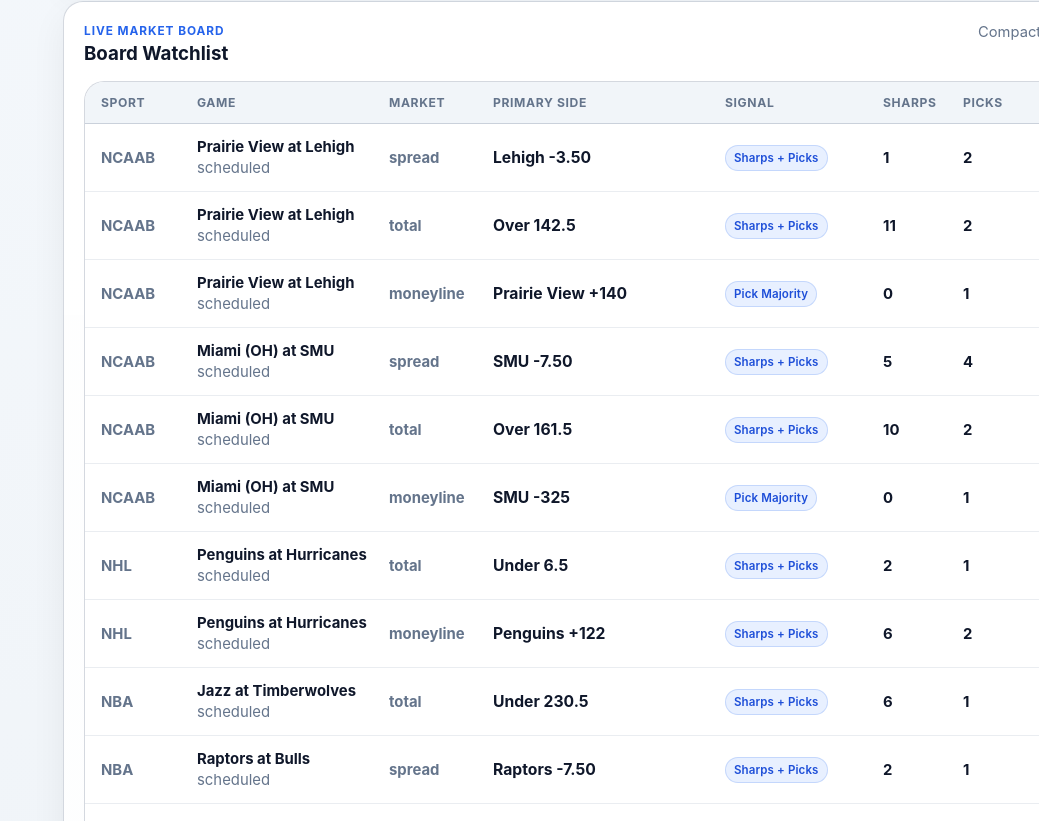
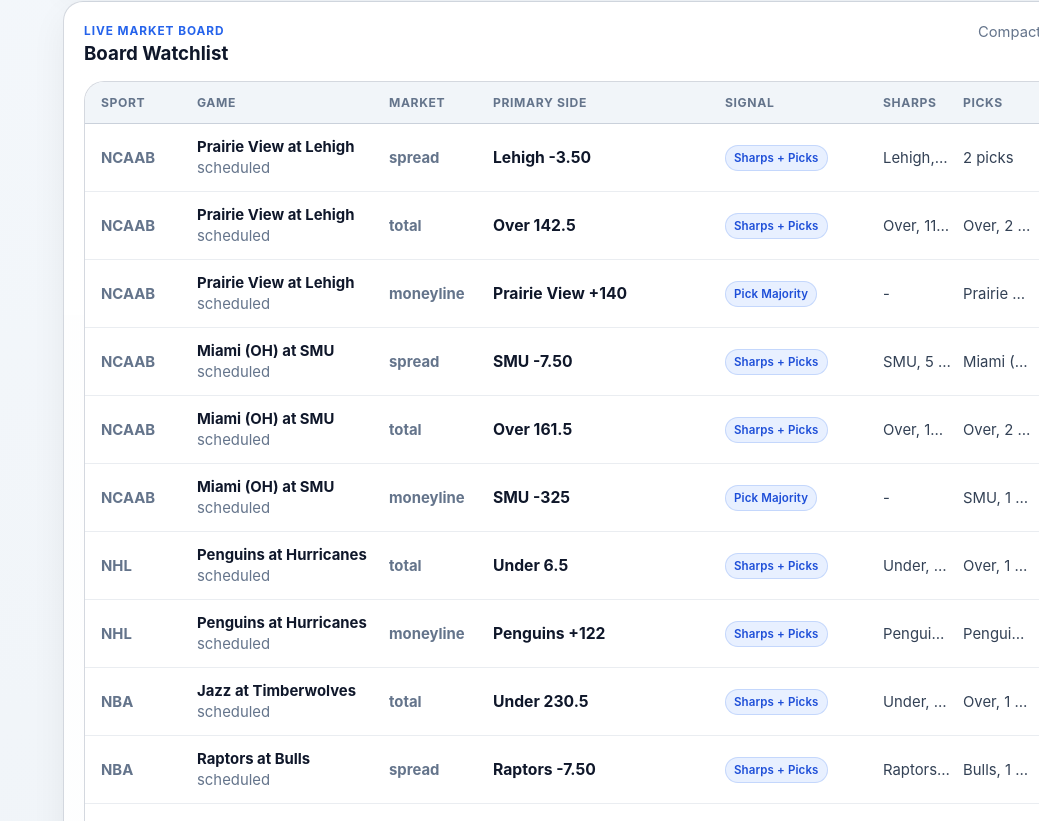
Before and after one commit to kevinheinzelman/action-exporter-view, a Next.js app: page / in a window 1280 px wide. Shown: the part 1559-2380 px from the top of the page, without its empty margins (241-1280 px from the left). Built offline with nearby package versions, Linux system fonts and the light colour scheme.

Commit message:
Add files via upload

```diff
--- a/app/globals.css
+++ b/app/globals.css
@@ -622,6 +622,13 @@
   color: var(--text);
 }
 
+.current-board-detail-cell {
+  white-space: nowrap;
+  overflow: hidden;
+  text-overflow: ellipsis;
+  color: var(--text-soft);
+}
+
 .current-board-game-cell {
   display: grid;
   gap: 3px;
--- a/app/page.tsx
+++ b/app/page.tsx
@@ -87,6 +87,58 @@
   }
 
   return getPrimarySignalSide(row, 'sharp') === getPrimarySignalSide(row, 'picks') ? 'Agree' : 'Conflict';
+}
+
+function getSharpViewText(game: Record<string, any>, market: string, row: Record<string, any>): string {
+  const count = getSharpCount(row);
+  if (count <= 0) {
+    return '-';
+  }
+
+  const side = getPrimarySignalSide(row, 'sharp');
+  if (market === 'total') {
+    if (side === 'over') {
+      return `Over, ${count} sharps`;
+    }
+    if (side === 'under') {
+      return `Under, ${count} sharps`;
+    }
+    return `${count} sharps`;
+  }
+
+  if (side === 'away') {
+    return `${game.awayTeam ?? 'Away'}, ${count} sharps`;
+  }
+  if (side === 'home') {
+    return `${game.homeTeam ?? 'Home'}, ${count} sharps`;
+  }
+  return `${count} sharps`;
+}
+
+function getPickViewText(game: Record<string, any>, market: string, row: Record<string, any>): string {
+  const count = getPickCount(row);
+  if (count <= 0) {
+    return '-';
+  }
+
+  const side = getPrimarySignalSide(row, 'picks');
+  if (market === 'total') {
+    if (side === 'over') {
+      return `Over, ${count} picks`;
+    }
+    if (side === 'under') {
+      return `Under, ${count} picks`;
+    }
+    return `${count} picks`;
+  }
+
+  if (side === 'away') {
+    return `${game.awayTeam ?? 'Away'}, ${count} picks`;
+  }
+  if (side === 'home') {
+    return `${game.homeTeam ?? 'Home'}, ${count} picks`;
+  }
+  return `${count} picks`;
 }
 
 function getTopBetScore(row: Record<string, any>): number {
@@ -328,8 +380,8 @@
     () =>
       [...marketRows]
         .filter(({ game, market, row }) => {
-          const hasSignal = getSharpCount(row) > 0 || getPickCount(row) > 0;
-          if (!hasSignal) {
+          const hasAlignedSignal = getSharpCount(row) > 0 && getPickCount(row) > 0 && getAgreementLabel(row) === 'Agree';
+          if (!hasAlignedSignal) {
             return false;
           }
           return getPrimarySideText(game, market, row).trim().length > 0;
@@ -338,12 +390,6 @@
           const scoreDiff = getTopBetScore(right.row) - getTopBetScore(left.row);
           if (scoreDiff !== 0) {
             return scoreDiff;
-          }
-
-          const leftAgreement = getAgreementLabel(left.row) === 'Agree' ? 1 : 0;
-          const rightAgreement = getAgreementLabel(right.row) === 'Agree' ? 1 : 0;
-          if (rightAgreement !== leftAgreement) {
-            return rightAgreement - leftAgreement;
           }
 
           return String(right.row.pulledAt ?? '').localeCompare(String(left.row.pulledAt ?? ''));
@@ -574,7 +620,7 @@
               <div>Sharps</div>
               <div>Picks</div>
               <div>Strength</div>
-              <div>Agreement</div>
+              <div>Alignment</div>
             </div>
 
             {activeRows.map(({ game, market, row }) => (
@@ -591,12 +637,12 @@
                 <div className="current-board-cell current-board-badge-cell" data-label="Signal">
                   <span className="pill current-board-pill current-board-pill-signal">{getSignalLabel(row)}</span>
                 </div>
-                <div className="current-board-cell current-board-number-cell" data-label="Sharps">{getSharpCount(row)}</div>
-                <div className="current-board-cell current-board-number-cell" data-label="Picks">{getPickCount(row)}</div>
+                <div className="current-board-cell current-board-detail-cell" data-label="Sharps">{getSharpViewText(game, market, row)}</div>
+                <div className="current-board-cell current-board-detail-cell" data-label="Picks">{getPickViewText(game, market, row)}</div>
                 <div className="current-board-cell current-board-badge-cell" data-label="Strength">
                   {getSignalStrengthLabel(row) ? <span className="pill current-board-pill current-board-pill-strength">{getSignalStrengthLabel(row)}</span> : <span className="subtle">-</span>}
                 </div>
-                <div className="current-board-cell current-board-badge-cell" data-label="Agreement">
+                <div className="current-board-cell current-board-badge-cell" data-label="Alignment">
                   {getAgreementLabel(row) ? <span className="pill current-board-pill current-board-pill-agreement">{getAgreementLabel(row)}</span> : <span className="subtle">-</span>}
                 </div>
               </div>
```
